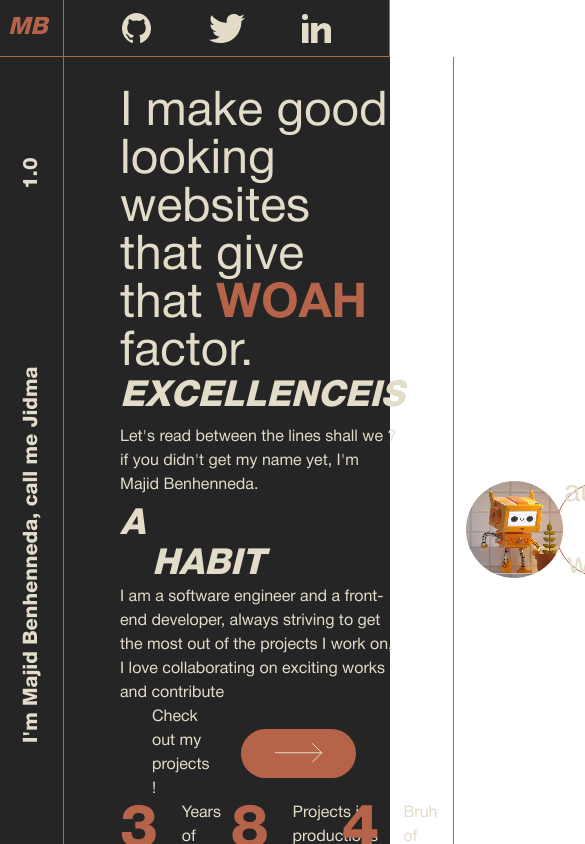
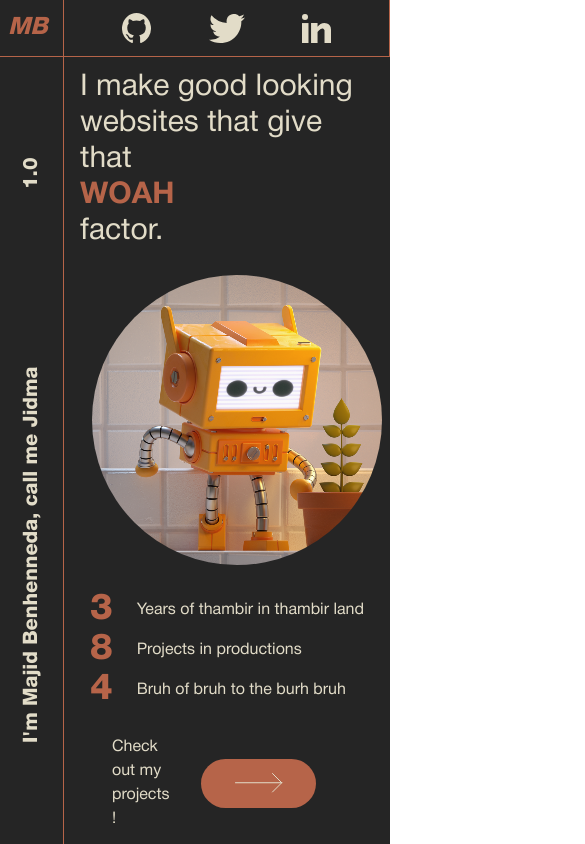
Before and after one commit to Jidmaa/portfolio, a React (Create React App) app: page / in a window 390 px wide. Shown: the top 844 px of the page, 585 px wide, since content can reach past the window. Built offline with nearby package versions, Linux system fonts and the light colour scheme.

Commit message:
home page finally responsive !

```diff
--- a/src/Components/Home.js
+++ b/src/Components/Home.js
@@ -22,21 +22,23 @@ export default function Home() {
             <div className="lg:text-3xl text-xl "> 1.0 </div>
           </div>
         </div>
-        <div className="flex-col py-8 px-14 xl:w-2/5 w-screen text-text flex justify-between flex-row  border-b border-r border-primary">
-          <h1 className="text-5xl  ">
+        <div className="flex-col py-8 hidden md:flex px-14 xl:w-2/5 w-screen text-text flex justify-between flex-row  border-b border-r border-primary">
+          <h1 className="xl:text-5xl text-3xl  ">
             I make good looking websites that give that
             <span className="text-primary font-bold"> WOAH </span> factor.
           </h1>
           <div>
-            <div className="flex flex-row text-4xl font-extrabold italic justify-between uppercase">
+            <div className="flex flex-row text-2xl xl:text-4xl font-extrabold italic justify-between uppercase">
               <span> excellence </span> <span>is </span>
             </div>
             <div className="py-2">
               Let's read between the lines shall we ? if you didn't get my name
               yet, I'm Majid Benhenneda.
             </div>
-            <span className="text-4xl font-extrabold italic  uppercase">A</span>
-            <div className="px-8 text-4xl font-extrabold italic  uppercase">
+            <span className="xl:text-4xl text-2xl font-extrabold italic  uppercase">
+              A
+            </span>
+            <div className="px-8 xl:text-4xl text-2xl font-extrabold italic  uppercase">
               HABIT
             </div>
           </div>
@@ -45,43 +47,48 @@ export default function Home() {
             to get the most out of the projects I work on, I love collaborating
             on exciting works and contribute{" "}
           </div>
-          <div className="ml-auto px-8 flex flex-row items-center">
-            Check out my projects !{" "}
-            <img className="px-8" src={button} alt="button" />
+        </div>
+        <div className="text-text h-max px-4 relative flex flex-col items-center md:w-55 justify-around ">
+          <div className="xl:text-5xl text-3xl md:hidden flex-col">
+            I make good looking websites that give that
+            <div className="text-primary font-bold"> WOAH </div> factor.
           </div>
-          <div className="flex justify-between">
-            <div className="flex  w-2/5 flex-row">
-              <div className="text-6xl font-extrabold text-primary pr-6">
+          <div className="mycircles ">
+            <div>
+              {" "}
+              <img src={robot} className="robot" alt="robot" />{" "}
+            </div>
+            <div className="text-3xl flex  contained">
+              {" "}
+              Let's automate your workflow :-){" "}
+            </div>{" "}
+          </div>
+
+          <div className="flex md:flex-row flex-col   justify-between">
+            <div className="flex  md:w-2/5 items-center flex-row">
+              <div className="md:text-6xl text-4xl font-extrabold text-primary pr-6">
                 {" "}
                 3{" "}
               </div>
               <div> Years of thambir in thambir land </div>
             </div>
-            <div className="flex w-2/5 flex-row">
-              <div className="text-6xl font-extrabold text-primary pr-6">
+            <div className="flex md:w-2/5 items-center flex-row">
+              <div className="md:text-6xl text-4xl font-extrabold text-primary pr-6">
                 {" "}
                 8{" "}
               </div>
               <div> Projects in productions </div>
             </div>
-            <div className="flex w-2/5 flex-row">
-              <div className="text-6xl  font-extrabold text-primary pr-6">
+            <div className="flex md:w-2/5 items-center flex-row">
+              <div className="md:text-6xl text-4xl  font-extrabold text-primary pr-6">
                 4
               </div>
               <div> Bruh of bruh to the burh bruh </div>
             </div>
           </div>
-        </div>
-        <div className="text-text h-max relative flex items-center w-55 justify-center ">
-          <div className="mycircles ">
-            <div>
-              {" "}
-              <img src={robot} className="robot" alt="robot" />{" "}
-            </div>
-            <div className="text-3xl  contained">
-              {" "}
-              Let's automate your workflow :-){" "}
-            </div>{" "}
+          <div className=" px-8 flex flex-row items-center">
+            Check out my projects !{" "}
+            <img className="px-8" src={button} alt="button" />
           </div>
         </div>
       </div>
--- a/src/index.css
+++ b/src/index.css
@@ -2,72 +2,72 @@
 @tailwind components;
 @tailwind utilities;
 @font-face {
-  font-family: 'HelveticaNeueCyr';
-  src: url('fonts/HelveticaNeueCyr-Black.woff2') format('woff2'),
-      url('fonts/HelveticaNeueCyr-Black.woff') format('woff');
+  font-family: "HelveticaNeueCyr";
+  src: url("fonts/HelveticaNeueCyr-Black.woff2") format("woff2"),
+    url("fonts/HelveticaNeueCyr-Black.woff") format("woff");
   font-weight: 900;
   font-style: normal;
   font-display: swap;
 }
 
 @font-face {
-  font-family: 'HelveticaNeueCyr';
-  src: url('fonts/HelveticaNeueCyr-Heavy.woff2') format('woff2'),
-      url('fonts/HelveticaNeueCyr-Heavy.woff') format('woff');
+  font-family: "HelveticaNeueCyr";
+  src: url("fonts/HelveticaNeueCyr-Heavy.woff2") format("woff2"),
+    url("fonts/HelveticaNeueCyr-Heavy.woff") format("woff");
   font-weight: 900;
   font-style: normal;
   font-display: swap;
 }
 
 @font-face {
-  font-family: 'HelveticaNeueCyr';
-  src: url('fonts/HelveticaNeueCyr-Bold.woff2') format('woff2'),
-      url('fonts/HelveticaNeueCyr-Bold.woff') format('woff');
+  font-family: "HelveticaNeueCyr";
+  src: url("fonts/HelveticaNeueCyr-Bold.woff2") format("woff2"),
+    url("fonts/HelveticaNeueCyr-Bold.woff") format("woff");
   font-weight: bold;
   font-style: normal;
   font-display: swap;
 }
 
 @font-face {
-  font-family: 'HelveticaNeueCyr';
-  src: url('fonts/HelveticaNeueCyr-Roman.woff2') format('woff2'),
-      url('fonts/HelveticaNeueCyr-Roman.woff') format('woff');
+  font-family: "HelveticaNeueCyr";
+  src: url("fonts/HelveticaNeueCyr-Roman.woff2") format("woff2"),
+    url("fonts/HelveticaNeueCyr-Roman.woff") format("woff");
   font-weight: normal;
   font-style: normal;
   font-display: swap;
 }
 
 @font-face {
-  font-family: 'HelveticaNeueCyr';
-  src: url('fonts/HelveticaNeueCyr-UltraLight.woff2') format('woff2'),
-      url('fonts/HelveticaNeueCyr-UltraLight.woff') format('woff');
+  font-family: "HelveticaNeueCyr";
+  src: url("fonts/HelveticaNeueCyr-UltraLight.woff2") format("woff2"),
+    url("fonts/HelveticaNeueCyr-UltraLight.woff") format("woff");
   font-weight: 200;
   font-style: normal;
   font-display: swap;
 }
 
 @font-face {
-  font-family: 'HelveticaNeueCyr';
-  src: url('fonts/HelveticaNeueCyr-Thin.woff2') format('woff2'),
-      url('fonts/HelveticaNeueCyr-Thin.woff') format('woff');
+  font-family: "HelveticaNeueCyr";
+  src: url("fonts/HelveticaNeueCyr-Thin.woff2") format("woff2"),
+    url("fonts/HelveticaNeueCyr-Thin.woff") format("woff");
   font-weight: 100;
   font-style: normal;
   font-display: swap;
 }
 
 @font-face {
-  font-family: 'HelveticaNeueCyr';
-  src: url('fonts/HelveticaNeueCyr-Medium.woff2') format('woff2'),
-      url('fonts/HelveticaNeueCyr-Medium.woff') format('woff');
+  font-family: "HelveticaNeueCyr";
+  src: url("fonts/HelveticaNeueCyr-Medium.woff2") format("woff2"),
+    url("fonts/HelveticaNeueCyr-Medium.woff") format("woff");
   font-weight: 500;
   font-style: normal;
   font-display: swap;
 }
 
 @font-face {
-  font-family: 'HelveticaNeueCyr';
-  src: url('fonts/HelveticaNeueCyr-Light.woff2') format('woff2'),
-      url('fonts/HelveticaNeueCyr-Light.woff') format('woff');
+  font-family: "HelveticaNeueCyr";
+  src: url("fonts/HelveticaNeueCyr-Light.woff2") format("woff2"),
+    url("fonts/HelveticaNeueCyr-Light.woff") format("woff");
   font-weight: 300;
   font-style: normal;
   font-display: swap;
@@ -95,15 +95,13 @@
   display: flex;
   vertical-align: middle;
   border-radius: 50%; /* may require vendor prefixes */
-    border: 2px solid #B66449;
+  border: 2px solid #b66449;
   justify-content: center;
   align-items: center;
   padding-left: 45px;
-
 }
-  .mycircles{
+.mycircles {
   display: inline-flex;
-    width:62vw;
 }
 .mycircles:after {
   content: "";
@@ -111,19 +109,29 @@
   clear: both;
 }
 .contained {
-    border:1px solid #B66449;
+  border: 1px solid #b66449;
   padding: 0 2vw;
+  font-size: 2vw;
   text-align: center;
 }
-  .mycircles div{
+.mycircles div {
   display: flex;
   align-items: center;
-    box-sizing:border-box;
-    height:25vw;
-    float:left;
-    width:25vw;
-    margin-right:1vw;
-    border-radius:50%;
+  box-sizing: border-box;
+  height: 25vw;
+  float: left;
+  width: 25vw;
+  margin-right: 1vw;
+  border-radius: 50%;
+}
+@media (max-width: 768px) {
+  .mycircles div {
+    height: 100%;
+    width: 100%;
+  }
+  .contained {
+    display: none !important;
+  }
 }
 .robot {
   position: relative;
```
Also changed, not shown: 1 other file (tests, documents, lock files or other folders). Lines whose indentation alone changed are shown as unchanged.
